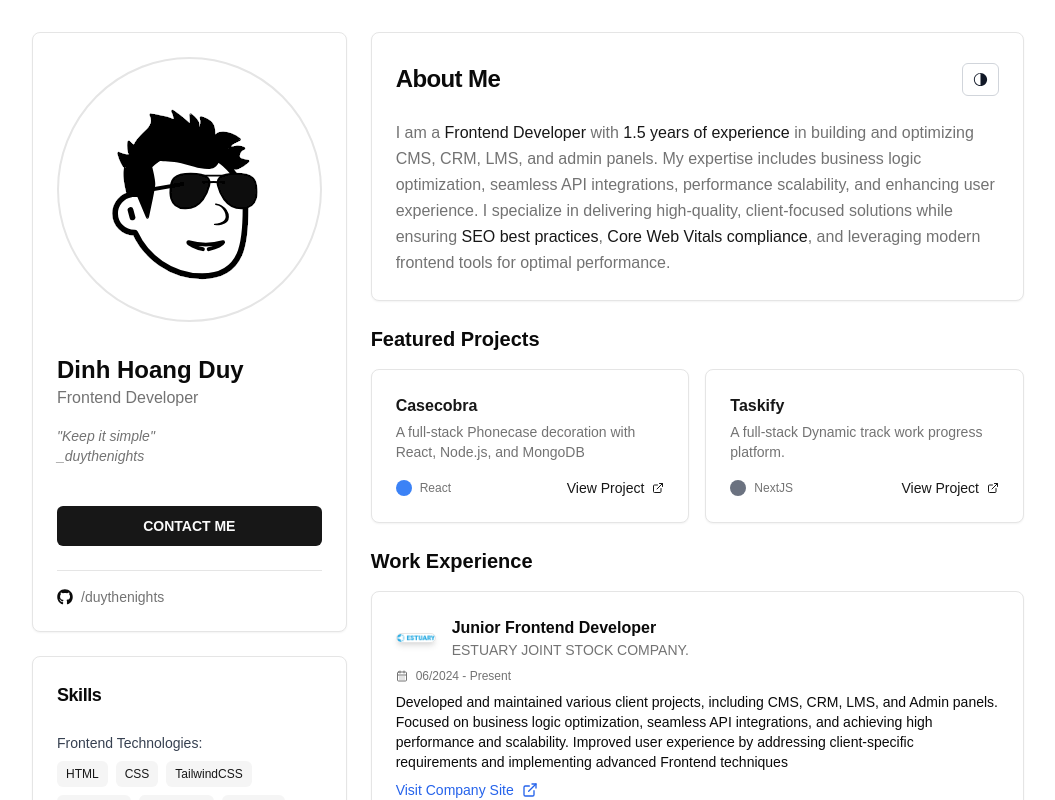
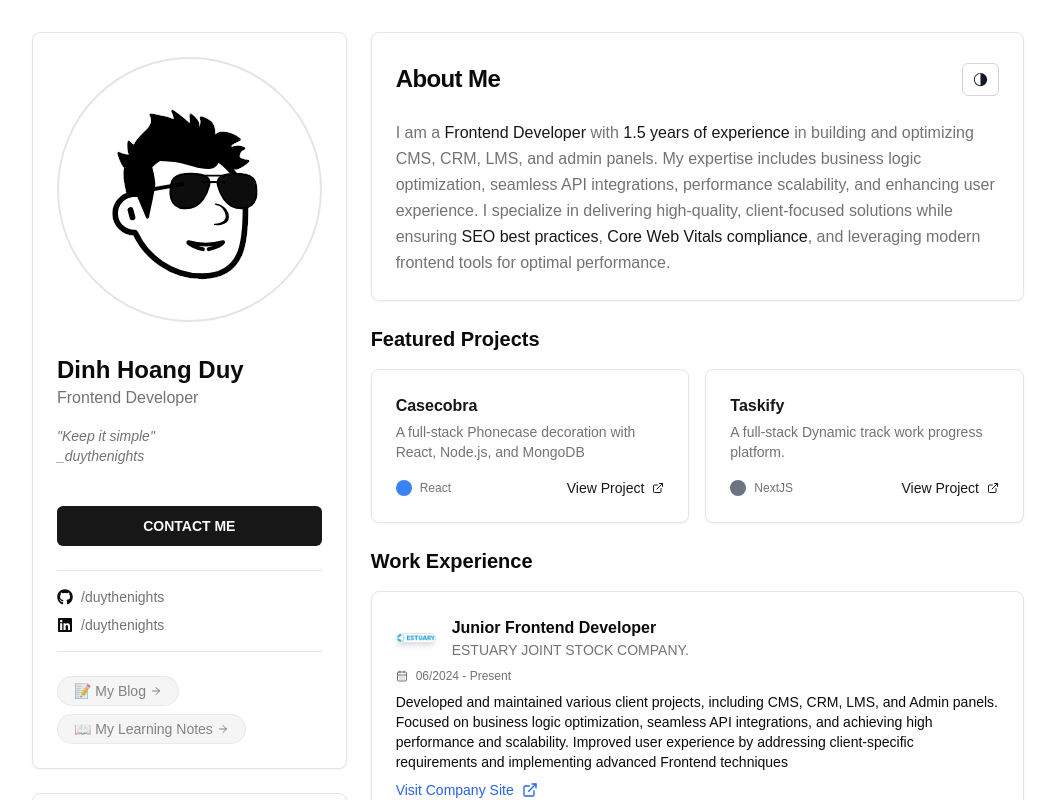
Before and after one commit to duythenights/duythenights_portfolio, a Next.js app: page / in a window 1280 px wide. Shown: the top 800 px of the page, without its empty margins (112-1167 px from the left). Built offline with nearby package versions, Linux system fonts and the light colour scheme; what @radix-ui/themes would draw is missing.

Commit message:
feat: add link to blog

```diff
--- a/package.json
+++ b/package.json
@@ -18,6 +18,7 @@
     "class-variance-authority": "^0.7.0",
     "clsx": "^2.1.1",
     "lucide-react": "^0.456.0",
+    "motion": "^12.4.7",
     "next": "15.0.3",
     "react": "19.0.0-rc-66855b96-20241106",
     "react-dom": "19.0.0-rc-66855b96-20241106",
--- a/src/app/globals.css
+++ b/src/app/globals.css
@@ -37,6 +37,11 @@
     --chart-4: 43 74% 66%;
     --chart-5: 27 87% 67%;
     --radius: 0.5rem;
+    --color-1: 0 100% 63%;
+    --color-2: 270 100% 63%;
+    --color-3: 210 100% 63%;
+    --color-4: 195 100% 63%;
+    --color-5: 90 100% 63%;
   }
   .dark {
     --background: 0 0% 3.9%;
@@ -63,6 +68,11 @@
     --chart-3: 30 80% 55%;
     --chart-4: 280 65% 60%;
     --chart-5: 340 75% 55%;
+    --color-1: 0 100% 63%;
+    --color-2: 270 100% 63%;
+    --color-3: 210 100% 63%;
+    --color-4: 195 100% 63%;
+    --color-5: 90 100% 63%;
   }
 }
 
@@ -74,3 +84,14 @@
     @apply bg-background text-foreground;
   }
 }
+
+
+
+@layer base {
+  * {
+    @apply border-border outline-ring/50;
+  }
+  body {
+    @apply bg-background text-foreground;
+  }
+}
--- a/src/components/Profile.tsx
+++ b/src/components/Profile.tsx
@@ -3,18 +3,27 @@
 import Image from "next/image";
 import Link from "next/link";
 
-import { FaGithub } from "react-icons/fa";
+import { FaGithub, FaLinkedin } from "react-icons/fa";
 
 import { Button } from "@/components/ui/button";
 import { Card, CardContent } from "@/components/ui/card";
 import ThemeSwitcher from "@/components/ui/ThemeSwitcher";
+import { AnimatedShinyText } from "./magicui/animated-shiny-text";
+import { ArrowRightIcon } from "lucide-react";
+import { cn } from "@/lib/utils";
 
 const socials = [
   {
     name: "Github",
-    link: "https://github.com/duythenights?tab=overview&from=2025-01-01&to=2025-01-10",
+    link: "https://github.com/duythenights",
     linkLabel: "duythenights",
     icon: <FaGithub className="size-4" />,
+  },
+  {
+    name: "Linkedin",
+    link: "https://www.linkedin.com/in/duythenights/",
+    linkLabel: "duythenights",
+    icon: <FaLinkedin className="size-4" />,
   },
   // TODO: Add more socials here
 ];
@@ -63,7 +72,7 @@
               CONTACT ME
             </Link>
           </Button>
-          <div className="mt-4 flex flex-col space-y-2 border-t border-border pt-4 w-full">
+          <div className="mt-4 mb-4 pb-4 flex flex-col space-y-2 border-t border-b border-border pt-4 w-full">
             {socials.map((s, i) => {
               return (
                 <Link
@@ -80,6 +89,37 @@
               );
             })}
           </div>
+          <Link
+            href={"https://app.daily.dev/squads/silverhowls"}
+            target="_blank"
+          >
+            <div className="z-10 flex items-center">
+              <div
+                className={cn(
+                  "group rounded-full border border-black/5 bg-neutral-100 text-base text-white transition-all ease-in hover:cursor-pointer hover:bg-neutral-200 dark:border-white/5 dark:bg-neutral-900 dark:hover:bg-neutral-800"
+                )}
+              >
+                <AnimatedShinyText className="text-sm inline-flex items-center justify-start px-4 py-1 transition ease-out hover:text-neutral-600 hover:duration-300 hover:dark:text-neutral-400">
+                  <span>📝 My Blog</span>
+                  <ArrowRightIcon className="ml-1 size-3 transition-transform duration-300 ease-in-out group-hover:translate-x-0.5" />
+                </AnimatedShinyText>
+              </div>
+            </div>
+          </Link>
+          <Link href={"https://my-learning-notes.vercel.app/"} target="_blank">
+            <div className="z-10 flex items-center">
+              <div
+                className={cn(
+                  "group rounded-full border border-black/5 bg-neutral-100 text-base text-white transition-all ease-in hover:cursor-pointer hover:bg-neutral-200 dark:border-white/5 dark:bg-neutral-900 dark:hover:bg-neutral-800"
+                )}
+              >
+                <AnimatedShinyText className="text-sm inline-flex items-center justify-start px-4 py-1 transition ease-out hover:text-neutral-600 hover:duration-300 hover:dark:text-neutral-400">
+                  <span>📖 My Learning Notes</span>
+                  <ArrowRightIcon className="ml-1 size-3 transition-transform duration-300 ease-in-out group-hover:translate-x-0.5" />
+                </AnimatedShinyText>
+              </div>
+            </div>
+          </Link>
         </div>
       </CardContent>
     </Card>
--- /dev/null
+++ b/src/components/magicui/animated-shiny-text.tsx
@@ -0,0 +1,39 @@
+import { ComponentPropsWithoutRef, CSSProperties, FC } from "react";
+
+import { cn } from "@/lib/utils";
+
+export interface AnimatedShinyTextProps
+  extends ComponentPropsWithoutRef<"span"> {
+  shimmerWidth?: number;
+}
+
+export const AnimatedShinyText: FC<AnimatedShinyTextProps> = ({
+  children,
+  className,
+  shimmerWidth = 100,
+  ...props
+}) => {
+  return (
+    <span
+      style={
+        {
+          "--shiny-width": `${shimmerWidth}px`,
+        } as CSSProperties
+      }
+      className={cn(
+        "mx-auto max-w-md text-neutral-600/70 dark:text-neutral-400/70",
+
+        // Shine effect
+        "animate-shiny-text bg-clip-text bg-no-repeat [background-position:0_0] [background-size:var(--shiny-width)_100%] [transition:background-position_1s_cubic-bezier(.6,.6,0,1)_infinite]",
+
+        // Shine gradient
+        "bg-gradient-to-r from-transparent via-black/80 via-50% to-transparent  dark:via-white/80",
+
+        className,
+      )}
+      {...props}
+    >
+      {children}
+    </span>
+  );
+};
--- /dev/null
+++ b/src/components/magicui/aurora-text.tsx
@@ -0,0 +1,36 @@
+"use client";
+
+import { cn } from "@/lib/utils";
+import { motion, MotionProps } from "motion/react";
+import React from "react";
+
+interface AuroraTextProps
+  extends Omit<React.HTMLAttributes<HTMLElement>, keyof MotionProps> {
+  className?: string;
+  children: React.ReactNode;
+  as?: React.ElementType;
+}
+
+export function AuroraText({
+  className,
+  children,
+  as: Component = "span",
+  ...props
+}: AuroraTextProps) {
+  const MotionComponent = motion.create(Component);
+
+  return (
+    <MotionComponent
+      className={cn("relative inline-flex overflow-hidden", className)}
+      {...props}
+    >
+      {children}
+      <span className="pointer-events-none absolute inset-0 mix-blend-lighten dark:mix-blend-darken">
+        <span className="pointer-events-none absolute -top-1/2 h-[30vw] w-[30vw] animate-[aurora-border_6s_ease-in-out_infinite,aurora-1_12s_ease-in-out_infinite_alternate] bg-[hsl(var(--color-1))] mix-blend-overlay blur-[1rem]"></span>
+        <span className="pointer-events-none absolute right-0 top-0 h-[30vw] w-[30vw] animate-[aurora-border_6s_ease-in-out_infinite,aurora-2_12s_ease-in-out_infinite_alternate] bg-[hsl(var(--color-2))] mix-blend-overlay blur-[1rem]"></span>
+        <span className="pointer-events-none absolute bottom-0 left-0 h-[30vw] w-[30vw] animate-[aurora-border_6s_ease-in-out_infinite,aurora-3_12s_ease-in-out_infinite_alternate] bg-[hsl(var(--color-3))] mix-blend-overlay blur-[1rem]"></span>
+        <span className="pointer-events-none absolute -bottom-1/2 right-0 h-[30vw] w-[30vw] animate-[aurora-border_6s_ease-in-out_infinite,aurora-4_12s_ease-in-out_infinite_alternate] bg-[hsl(var(--color-4))] mix-blend-overlay blur-[1rem]"></span>
+      </span>
+    </MotionComponent>
+  );
+}
--- /dev/null
+++ b/src/components/magicui/marquee.tsx
@@ -0,0 +1,73 @@
+import { cn } from "@/lib/utils";
+import { ComponentPropsWithoutRef } from "react";
+
+interface MarqueeProps extends ComponentPropsWithoutRef<"div"> {
+  /**
+   * Optional CSS class name to apply custom styles
+   */
+  className?: string;
+  /**
+   * Whether to reverse the animation direction
+   * @default false
+   */
+  reverse?: boolean;
+  /**
+   * Whether to pause the animation on hover
+   * @default false
+   */
+  pauseOnHover?: boolean;
+  /**
+   * Content to be displayed in the marquee
+   */
+  children: React.ReactNode;
+  /**
+   * Whether to animate vertically instead of horizontally
+   * @default false
+   */
+  vertical?: boolean;
+  /**
+   * Number of times to repeat the content
+   * @default 4
+   */
+  repeat?: number;
+}
+
+export function Marquee({
+  className,
+  reverse = false,
+  pauseOnHover = false,
+  children,
+  vertical = false,
+  repeat = 4,
+  ...props
+}: MarqueeProps) {
+  return (
+    <div
+      {...props}
+      className={cn(
+        "group flex overflow-hidden p-2 [--duration:40s] [--gap:1rem] [gap:var(--gap)]",
+        {
+          "flex-row": !vertical,
+          "flex-col": vertical,
+        },
+        className,
+      )}
+    >
+      {Array(repeat)
+        .fill(0)
+        .map((_, i) => (
+          <div
+            key={i}
+            className={cn("flex shrink-0 justify-around [gap:var(--gap)]", {
+              "animate-marquee flex-row": !vertical,
+              "animate-marquee-vertical flex-col": vertical,
+              "group-hover:[animation-play-state:paused]": pauseOnHover,
+              "[animation-direction:reverse]": reverse,
+            })}
+          >
+            {children}
+          </div>
+        ))}
+    </div>
+  );
+}
--- a/tailwind.config.ts
+++ b/tailwind.config.ts
@@ -49,12 +49,118 @@
   				'3': 'hsl(var(--chart-3))',
   				'4': 'hsl(var(--chart-4))',
   				'5': 'hsl(var(--chart-5))'
-  			}
+  			},
+  			'color-1': 'hsl(var(--color-1))',
+  			'color-2': 'hsl(var(--color-2))',
+  			'color-3': 'hsl(var(--color-3))',
+  			'color-4': 'hsl(var(--color-4))',
+  			'color-5': 'hsl(var(--color-5))'
   		},
   		borderRadius: {
   			lg: 'var(--radius)',
   			md: 'calc(var(--radius) - 2px)',
   			sm: 'calc(var(--radius) - 4px)'
+  		},
+  		keyframes: {
+  			'aurora-border': {
+  				'0%, 100%': {
+  					borderRadius: '37% 29% 27% 27% / 28% 25% 41% 37%'
+  				},
+  				'25%': {
+  					borderRadius: '47% 29% 39% 49% / 61% 19% 66% 26%'
+  				},
+  				'50%': {
+  					borderRadius: '57% 23% 47% 72% / 63% 17% 66% 33%'
+  				},
+  				'75%': {
+  					borderRadius: '28% 49% 29% 100% / 93% 20% 64% 25%'
+  				}
+  			},
+  			'aurora-1': {
+  				'0%, 100%': {
+  					top: '0',
+  					right: '0'
+  				},
+  				'50%': {
+  					top: '50%',
+  					right: '25%'
+  				},
+  				'75%': {
+  					top: '25%',
+  					right: '50%'
+  				}
+  			},
+  			'aurora-2': {
+  				'0%, 100%': {
+  					top: '0',
+  					left: '0'
+  				},
+  				'60%': {
+  					top: '75%',
+  					left: '25%'
+  				},
+  				'85%': {
+  					top: '50%',
+  					left: '50%'
+  				}
+  			},
+  			'aurora-3': {
+  				'0%, 100%': {
+  					bottom: '0',
+  					left: '0'
+  				},
+  				'40%': {
+  					bottom: '50%',
+  					left: '25%'
+  				},
+  				'65%': {
+  					bottom: '25%',
+  					left: '50%'
+  				}
+  			},
+  			'aurora-4': {
+  				'0%, 100%': {
+  					bottom: '0',
+  					right: '0'
+  				},
+  				'50%': {
+  					bottom: '25%',
+  					right: '40%'
+  				},
+  				'90%': {
+  					bottom: '50%',
+  					right: '25%'
+  				}
+  			},
+  			'shiny-text': {
+  				'0%, 90%, 100%': {
+  					'background-position': 'calc(-100% - var(--shiny-width)) 0'
+  				},
+  				'30%, 60%': {
+  					'background-position': 'calc(100% + var(--shiny-width)) 0'
+  				}
+  			},
+  			marquee: {
+  				from: {
+  					transform: 'translateX(0)'
+  				},
+  				to: {
+  					transform: 'translateX(calc(-100% - var(--gap)))'
+  				}
+  			},
+  			'marquee-vertical': {
+  				from: {
+  					transform: 'translateY(0)'
+  				},
+  				to: {
+  					transform: 'translateY(calc(-100% - var(--gap)))'
+  				}
+  			}
+  		},
+  		animation: {
+  			'shiny-text': 'shiny-text 8s infinite',
+  			marquee: 'marquee var(--duration) infinite linear',
+  			'marquee-vertical': 'marquee-vertical var(--duration) linear infinite'
   		}
   	}
   },
```
Also changed, not shown: 1 other file (tests, documents, lock files or other folders).
